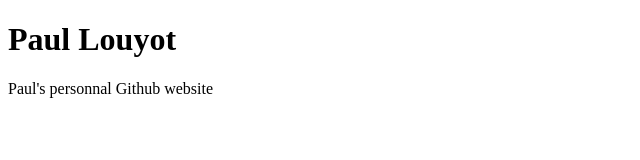
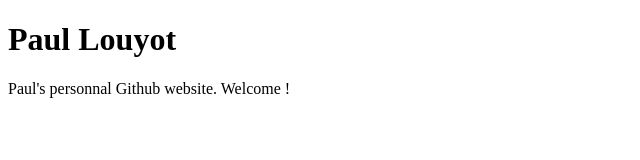
Before and after one commit to paul-louyot/paul-old-spa, a plain HTML site: page index.html in a window 1280 px wide. Shown: the full height of the page, 0-640 px from the left. Drawn offline with Linux system fonts and the light colour scheme.

Commit message:
update content

```diff
--- a/index.html
+++ b/index.html
@@ -7,7 +7,7 @@
   <body>
     <h1>Paul Louyot</h1>
     <main>
-    Paul's personnal Github website
+    Paul's personnal Github website. Welcome !
     </main>
 
   </body>
```
